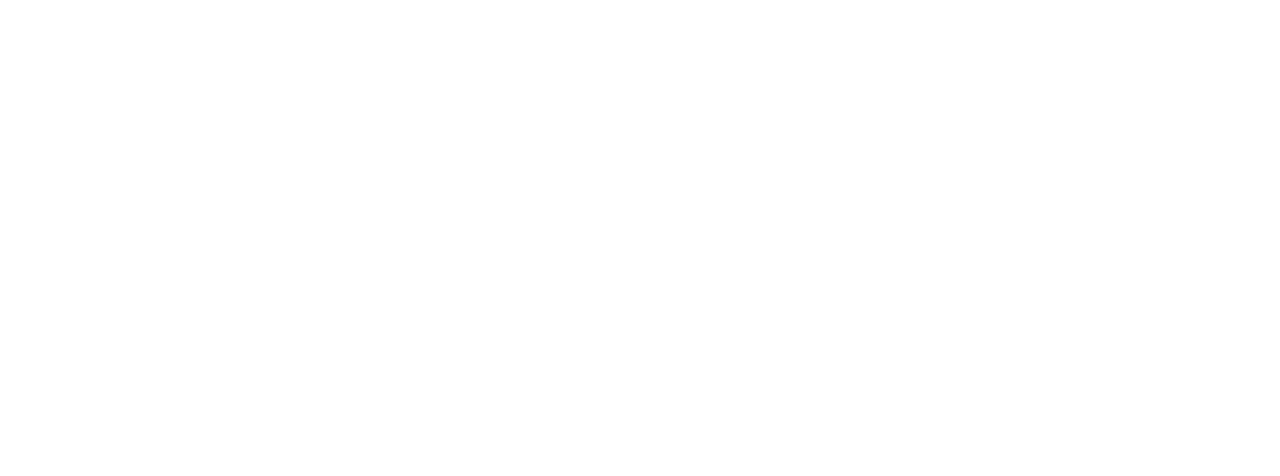
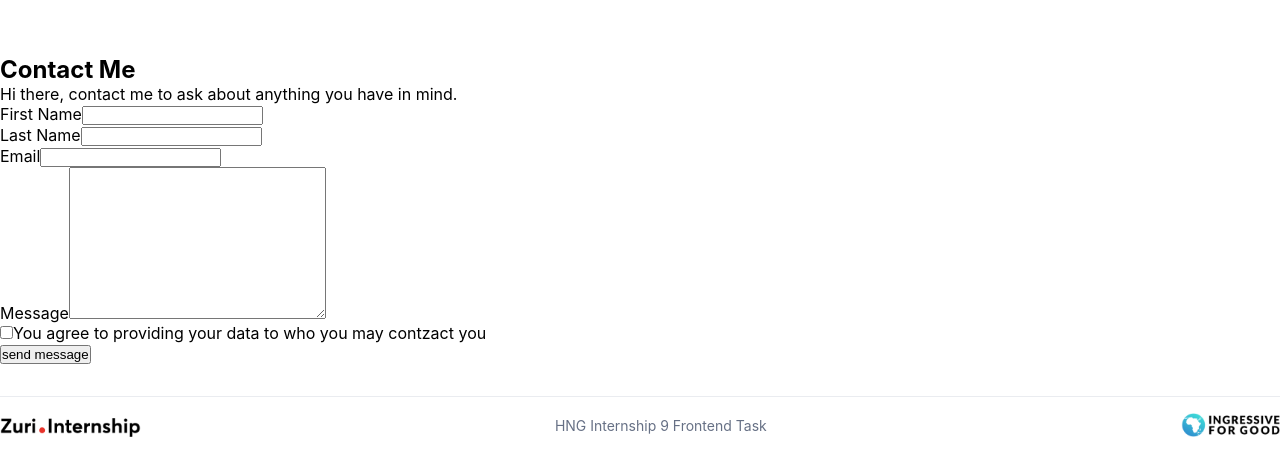
Before and after one commit to ibimina/hng-task-2, a React (Vite) app: page /contact in a window 1280 px wide. Shown: the part 146-622 px from the top of the page. Built offline with nearby package versions, Linux system fonts and the light colour scheme; the HTML template or start-up script is replaced by a standard one.

Commit message:
docs: Added a contact form

```diff
--- a/src/pages/Contact.jsx
+++ b/src/pages/Contact.jsx
@@ -1,6 +1,45 @@
-export default function Contact(){
-    return<>
+import Footer from "../components/Footer"
+export default function Contact() {
+  return (
+    <div>
+      <h2>Contact Me</h2>
+      <p>
+        Hi there, contact me to ask about anything you have in mind.
+        </p>
+        <form>
+          <div>
+            <label htmlFor="first name">First Name</label>
+            <input type="text" name="first name" id="first_name" />
+          </div>
+          <div>
+            <label htmlFor="lastname">Last Name</label>
+            <input type="text" name="lastname" id="last_name" />
+          </div>
 
-
-    </>
+          <div>
+            <label htmlFor="email">Email</label>
+            <input type="email" name="email" id="email" />
+          </div>
+          <div>
+            <label htmlFor="message">Message</label>
+            <textarea
+              name="message"
+              id="message"
+              cols="30"
+              rows="10"
+            ></textarea>
+          </div>
+          <div>
+            <input type="checkbox" name="agree" id="" />
+            <label htmlFor="agree">
+              You agree to providing your data to{name} who you may contzact you
+            </label>
+          </div>
+          <button type="submit" id="btn_submit">
+            send message
+          </button>
+        </form>
+    <Footer/>
+    </div>
+  );
 }
```
